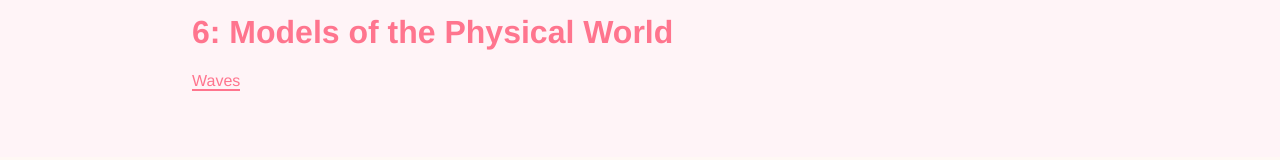
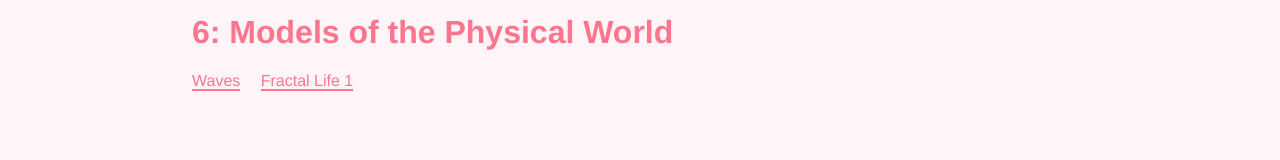
Before and after one commit to geekydatamonkey/exd-home, a website: page app/index.html in a window 1280 px wide. Shown: the part 288-448 px from the top of the page. Drawn offline with nearby package versions, Linux system fonts and the light colour scheme; files that its build step writes are made by us from their sources.

Commit message:
updated for assignment6

```diff
--- a/app/index.html
+++ b/app/index.html
@@ -36,6 +36,7 @@
           <h2>6: Models of the Physical World</h2>
           <ul>
             <li><a href="http://jjohnson136.studio.mcad.edu/exd-projects/exercise6">Waves</a></li>
+            <li><a href="http://jjohnson136.studio.mcad.edu/exd-projects/assignment6">Fractal Life 1</a></li>
           </ul>
         </div>
       </article>
```
